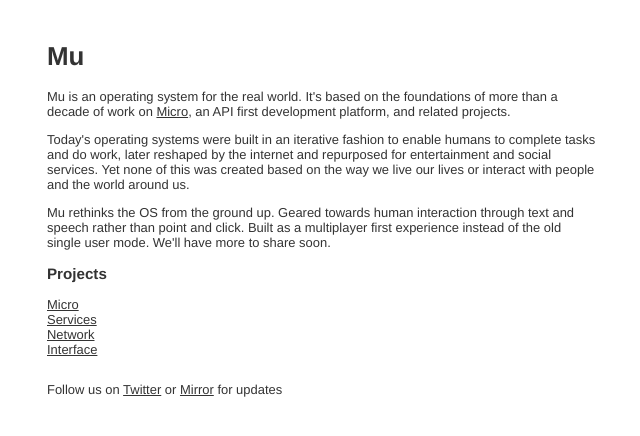
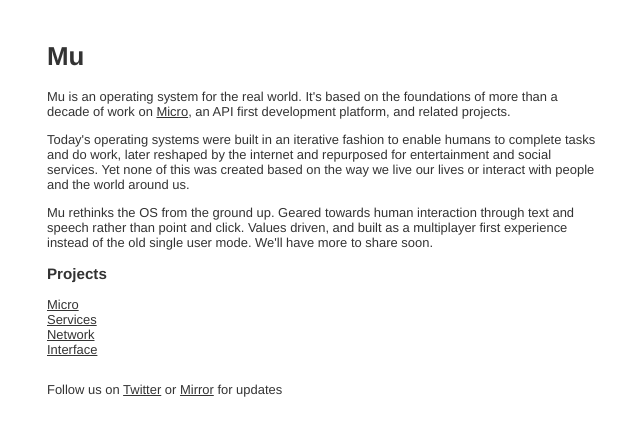
Before and after one commit to muxyz/website, a Jekyll site: the page index.html, which Jekyll copies as it is, in a window 1280 px wide. Shown: the top 436 px of the page, without its empty margins (113-753 px from the left). Built offline with Jekyll 4.4.1, drawn with Linux system fonts in a browser that asks for light colours.

Commit message:
Update index.html

```diff
--- a/index.html
+++ b/index.html
@@ -53,7 +53,7 @@
       </p>
 
       <p>Mu rethinks the OS from the ground up. Geared towards human interaction through text and speech rather
-      than point and click. Built as a multiplayer first experience instead of the old single user mode.
+      than point and click. Values driven, and built as a multiplayer first experience instead of the old single user mode.
       We'll have more to share soon.</p>
       </div>
 
```
